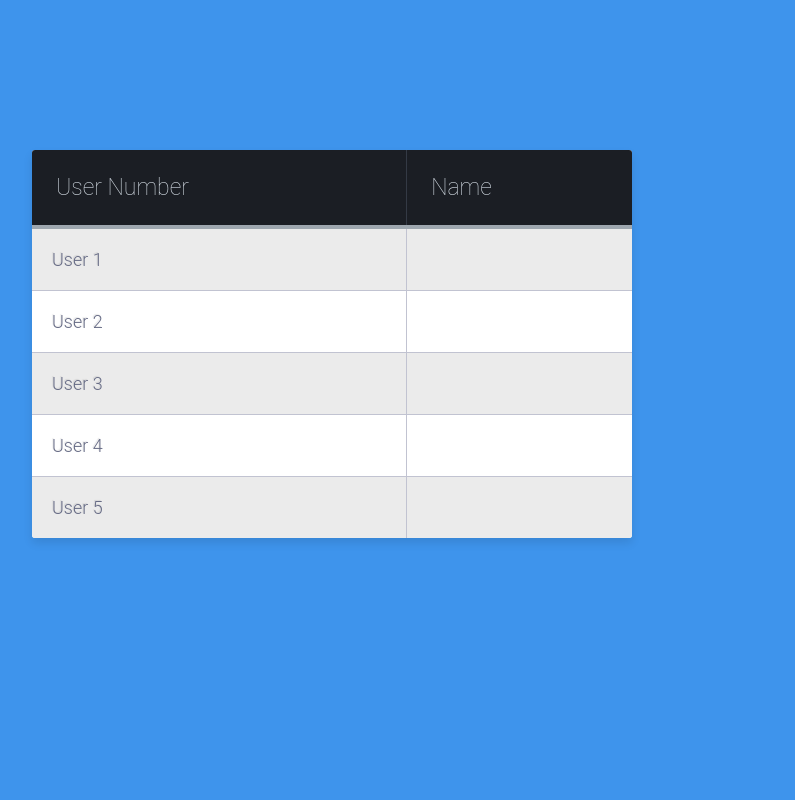
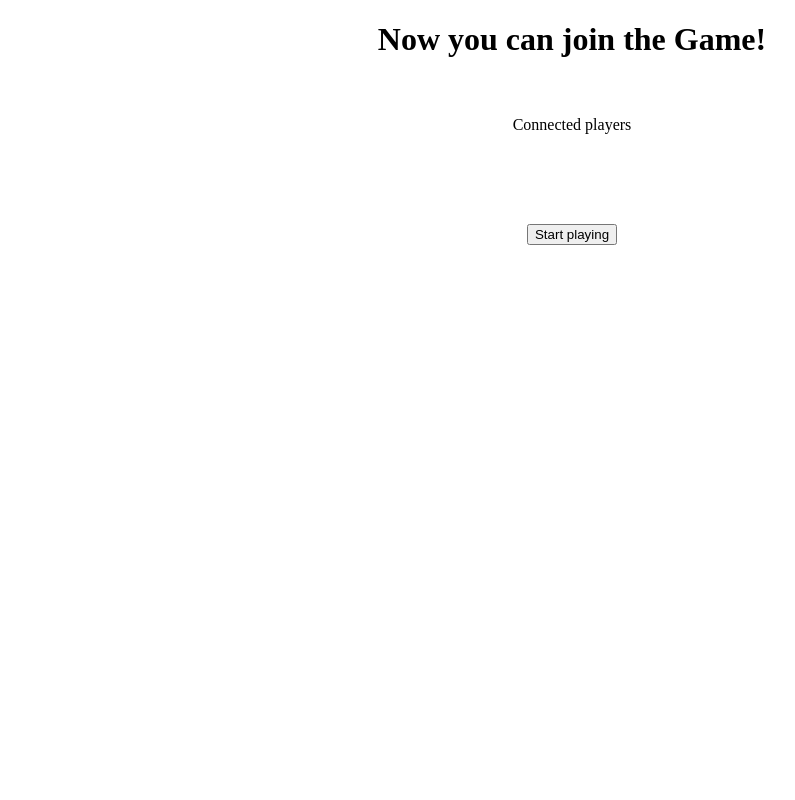
Before and after one commit to vraevrae/vraevrae, a Flask app: template templates/lobby.html in a window 1280 px wide. Shown: the whole page, without its empty margins (68-863 px from the left). Run offline with Flask 2, Linux system fonts and the light colour scheme; the template is opened without the code that fills it, so the values that code supplies are empty; parts of the project's set-up code (start-up, migrations or seed data) failed here and were passed over.

Commit message:
Templates
Added some files, removed some.

```diff
--- a/static/styles.css
+++ /dev/null
@@ -1,276 +0,0 @@
-html {
-  width: 100%;
-  height: 100%;
-}
-
-.body {
-  display: flex;
-  justify-content: center;
-  align-items: center;
-  height: 100%;
-}
-
-.main {
-  max-width: 30rem;
-}
-
-label.btn {
-  padding: 18px 60px;
-  white-space: normal;
-}
-
-label.btn-block {
-  text-align: left;
-  position: relative
-}
-
-label .btn-label {
-  position: absolute;
-  left: 0;
-  top: 0;
-  display: inline-block;
-  padding: 0 10px;
-  background: rgba(0,0,0,.15);
-  height: 100%
-}
-
-label .glyphicon {
-  top: 34%
-}
-
-.modal-header {
-  background-color: transparent;
-  color: inherit
-}
-
-.modal-body {
-  min-height: 205px
-}
-
-.login-container{
-  margin-top: 5%;
-  margin-bottom: 5%;
-}
-.login-form-1{
-  padding: 5%;
-  box-shadow: 0 5px 8px 0 rgba(0, 0, 0, 0.2), 0 9px 26px 0 rgba(0, 0, 0, 0.19);
-}
-.login-form-1 h3{
-  text-align: center;
-  color: #333;
-}
-.login-form-2{
-  padding: 5%;
-  background: #0062cc;
-  box-shadow: 0 5px 8px 0 rgba(0, 0, 0, 0.2), 0 9px 26px 0 rgba(0, 0, 0, 0.19);
-}
-.login-form-2 h3{
-  text-align: center;
-  color: #fff;
-}
-.login-container form{
-  padding: 10%;
-}
-.btnSubmit
-{
-  width: 50%;
-  border-radius: 1rem;
-  padding: 1.5%;
-  border: none;
-  cursor: pointer;
-}
-.login-form-1 .btnSubmit{
-  font-weight: 600;
-  color: #fff;
-  background-color: #0062cc;
-}
-.login-form-2 .btnSubmit{
-  position:absolute;
-  transition: .5s ease;
-  top: 40%;
-  left: 25%;
-  font-weight: 600;
-  color: #0062cc;
-  background-color: #fff;
-}
-.login-form-2 .ForgetPwd{
-  color: #fff;
-  font-weight: 600;
-  text-decoration: none;
-}
-.login-form-1 .ForgetPwd{
-  color: #0062cc;
-  font-weight: 600;
-  text-decoration: none;
-}
-
-@import url(https://fonts.googleapis.com/css?family=Roboto:400,500,700,300,100);
-
-body {
-  background-color: #3e94ec;
-  font-family: "Roboto", helvetica, arial, sans-serif;
-  font-size: 16px;
-  font-weight: 400;
-  text-rendering: optimizeLegibility;
-}
-
-div.table-title {
-   display: block;
-  margin: auto;
-  max-width: 600px;
-  padding:5px;
-  width: 100%;
-  position: absolute;
-  left: 100px;
-  top: 150px;
-}
-
-.table-title h3 {
-   color: #fafafa;
-   font-size: 30px;
-   font-weight: 400;
-   font-style:normal;
-   font-family: "Roboto", helvetica, arial, sans-serif;
-   text-shadow: -1px -1px 1px rgba(0, 0, 0, 0.1);
-   text-transform:uppercase;
-
-}
-
-
-/*** Table Styles **/
-
-.table-fill {
-  background: white;
-  border-radius:3px;
-  border-collapse: collapse;
-  height: 320px;
-  margin: auto;
-  max-width: 600px;
-  padding:5px;
-  width: 100%;
-  box-shadow: 0 5px 10px rgba(0, 0, 0, 0.1);
-  animation: float 5s infinite;
-   position: absolute;
-  left: 100px;
-  top: 150px;
-}
-
-th {
-  color:#D5DDE5;;
-  background:#1b1e24;
-  border-bottom:4px solid #9ea7af;
-  border-right: 1px solid #343a45;
-  font-size:23px;
-  font-weight: 100;
-  padding:24px;
-  text-align:left;
-  text-shadow: 0 1px 1px rgba(0, 0, 0, 0.1);
-  vertical-align:middle;
-}
-
-th:first-child {
-  border-top-left-radius:3px;
-}
-
-th:last-child {
-  border-top-right-radius:3px;
-  border-right:none;
-}
-
-tr {
-  border-top: 1px solid #C1C3D1;
-  border-bottom: 1px solid #C1C3D1;
-  color:#666B85;
-  font-size:16px;
-  font-weight:normal;
-  text-shadow: 0 1px 1px rgba(256, 256, 256, 0.1);
-}
-
-tr:hover td {
-  background:#4E5066;
-  color:#FFFFFF;
-  border-top: 1px solid #22262e;
-}
-
-tr:first-child {
-  border-top:none;
-}
-
-tr:last-child {
-  border-bottom:none;
-}
-
-tr:nth-child(odd) td {
-  background:#EBEBEB;
-}
-
-tr:nth-child(odd):hover td {
-  background:#4E5066;
-}
-
-tr:last-child td:first-child {
-  border-bottom-left-radius:3px;
-}
-
-tr:last-child td:last-child {
-  border-bottom-right-radius:3px;
-}
-
-td {
-  background:#FFFFFF;
-  padding:20px;
-  text-align:left;
-  vertical-align:middle;
-  font-weight:300;
-  font-size:18px;
-  text-shadow: -1px -1px 1px rgba(0, 0, 0, 0.1);
-  border-right: 1px solid #C1C3D1;
-}
-
-td:last-child {
-  border-right: 0px;
-}
-
-th.text-left {
-  text-align: left;
-}
-
-th.text-center {
-  text-align: center;
-}
-
-th.text-right {
-  text-align: right;
-}
-
-td.text-left {
-  text-align: left;
-}
-
-td.text-center {
-  text-align: center;
-}
-
-td.text-right {
-  text-align: right;
-}
-
-.example_b {
-  color: #fff !important;
-  text-transform: uppercase;
-  background: #60a3bc;
-  padding: 20px;
-  border-radius: 50px;
-  display: inline-block;
-  border: none;
-  position:absolute;
-  top: 40%;
-  left: 2575%;
-  }
-
-  .example_b:hover {
-  text-shadow: 0px 0px 6px rgba(255, 255, 255, 1);
-  -webkit-box-shadow: 0px 5px 40px -10px rgba(0,0,0,0.57);
-  -moz-box-shadow: 0px 5px 40px -10px rgba(0,0,0,0.57);
-  transition: all 0.4s ease 0s;
-  }
--- a/templates/lobby.html
+++ b/templates/lobby.html
@@ -1,46 +1,32 @@
-<html lang="en">
-<link rel="stylesheet" href="../static/styles.css" />
+<!doctype html>
+<html>
+
 <head>
-    <meta charset="utf-8" />
-    <title>Table Style</title>
-    <meta name="viewport" content="initial-scale=1.0; maximum-scale=1.0; width=device-width;">
+
+    <meta name="viewport" content="width=device-width, initial-scale=1" />
+    <title>VraeVrae</title>
+    <link rel="icon" type="image/png" href="icon.png">
+    <link rel="stylesheet" type="text/css" href="lobby.css">
+    <script src="lobby.js"></script>
+    <link rel="icon" type="image/png" href="icon.png">
 </head>
 
-<body>
-    <div class="table-title">
-        <h3>Waiting For Users</h3>
+<center>
+    <div id="Connected Players" style="display:inline">
+        <h1><span>Now you can join the Game!</span><br /></h1>
+        <h2><span id="join_number"></span></h2>
+        <br />
+        <br />
+        <span id="br1">Connected players</span>
+        <br/>
+        <br/>
+        <span id="names">
+                </span>
+        <br/>
+        <br />
+        <br/>
+        <br/>
+        <button type="button" id="Start_playing" class="button_start" onclick="check_moveable()">
+            Start playing
+        </button>
     </div>
-    <table class="table-fill">
-        <thead>
-            <tr>
-                <th class="text-left">User Number</th>
-                <th class="text-left">Name</th>
-            </tr>
-        </thead>
-        <tbody class="table-hover">
-            <tr>
-                <td class="text-left">User 1</td>
-                <td class="text-left"></td>
-            </tr>
-            <tr>
-                <td class="text-left">User 2</td>
-                <td class="text-left"></td>
-            </tr>
-            <tr>
-                <td class="text-left">User 3</td>
-                <td class="text-left"></td>
-            </tr>
-            <tr>
-                <td class="text-left">User 4</td>
-                <td class="text-left"></td>
-            </tr>
-            <tr>
-                <td class="text-left">User 5</td>
-                <td class="text-left"></td>
-            </tr>
-        </tbody>
-    </table>
-    <div class="button_cont">
-        <button class="example_b" name="join" type="submit">Start the Game</button>
-    </div>
-</body>
```
Also changed, not shown: Javascript/quiz.js (added, +27 -0 lines), Javascript/timer.js (deleted, +0 -13 lines), static/common.css (added, +15 -0 lines), templates/index.html (deleted, +0 -31 lines), templates/landingpage.html (added, +42 -0 lines), templates/quiz.html (+40 -27 lines), templates/scoreboard.html (+44 -40 lines), Javascript/landingpage.js (added), Javascript/lobby.js (added), Javascript/scoreboard.js (added), static/landingpage.css (added), static/lobby.css (added), static/quiz.css (added), static/scoreboard.css (added).
